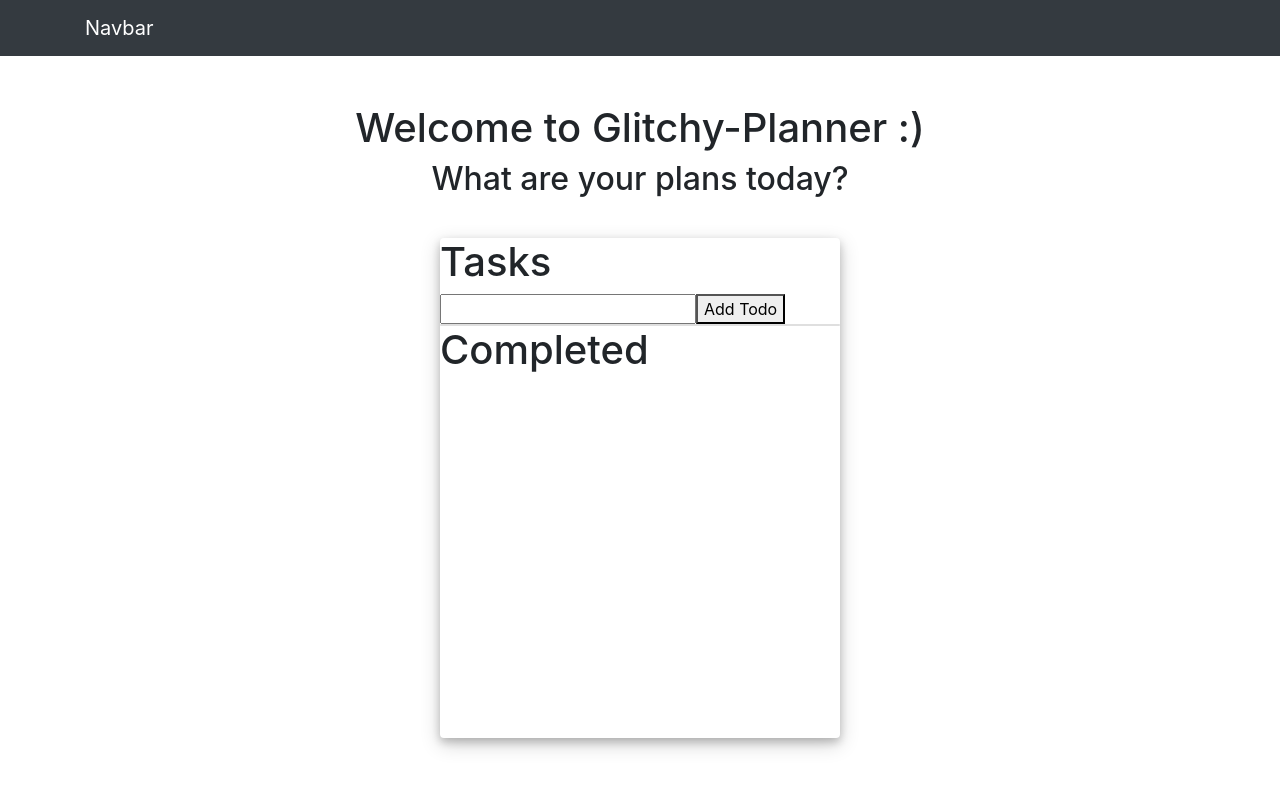
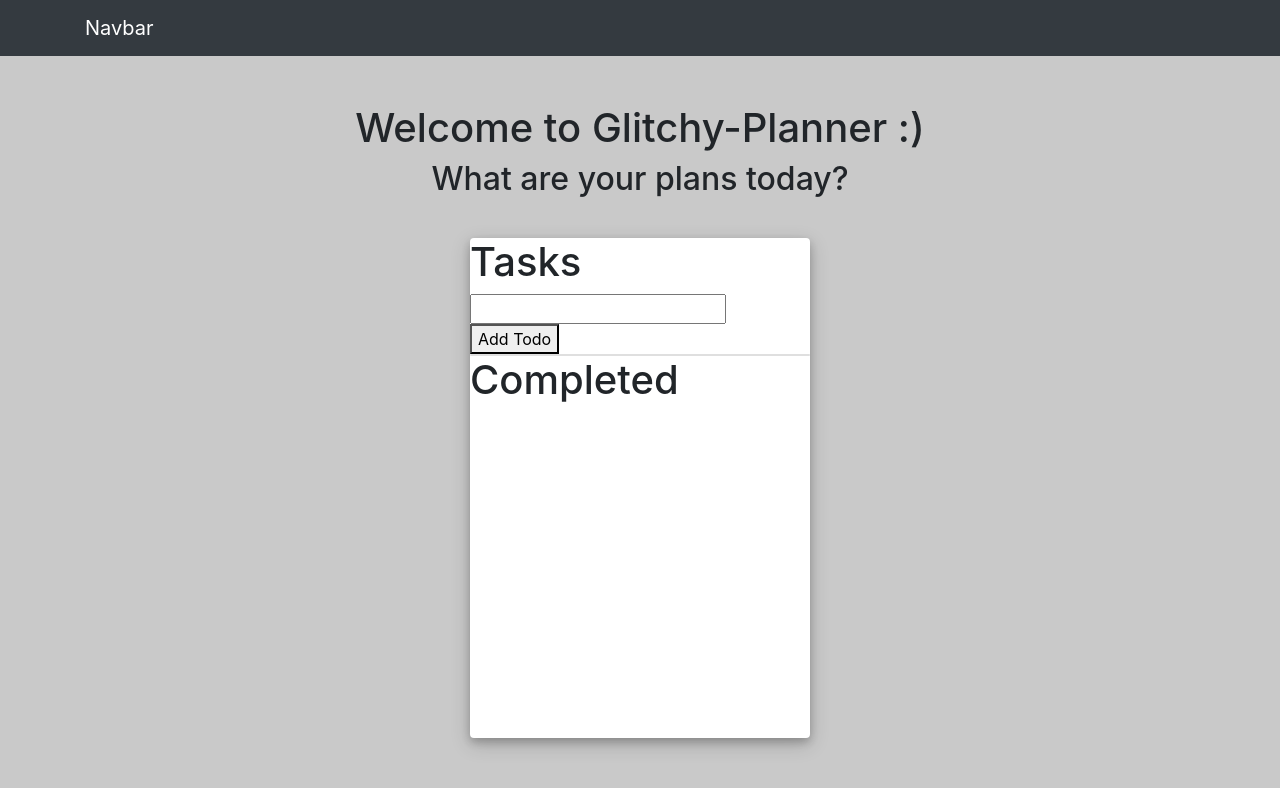
Before and after one commit to glitchy-cat/glitchy-planner, a React (Create React App) app: page / in a window 1280 px wide. Shown: the top 788 px of the page. Built offline with nearby package versions, Linux system fonts and the light colour scheme.

Commit message:
Added background color gray

```diff
--- a/src/App.css
+++ b/src/App.css
@@ -1,11 +1,8 @@
-body {
-  background-color: #c9c9c9;
-}
 
 .App {
   background-color: #FFFFFF;
   min-height: 500px;
-  width: 400px;
+  width: 340px;
   margin: 40px auto;
   justify-content: center;
   border-radius: 4px;
--- a/src/index.css
+++ b/src/index.css
@@ -5,6 +5,7 @@ body {
     sans-serif;
   -webkit-font-smoothing: antialiased;
   -moz-osx-font-smoothing: grayscale;
+  background-color: #c9c9c9 !important;
 }
 
 .greeting {
```
